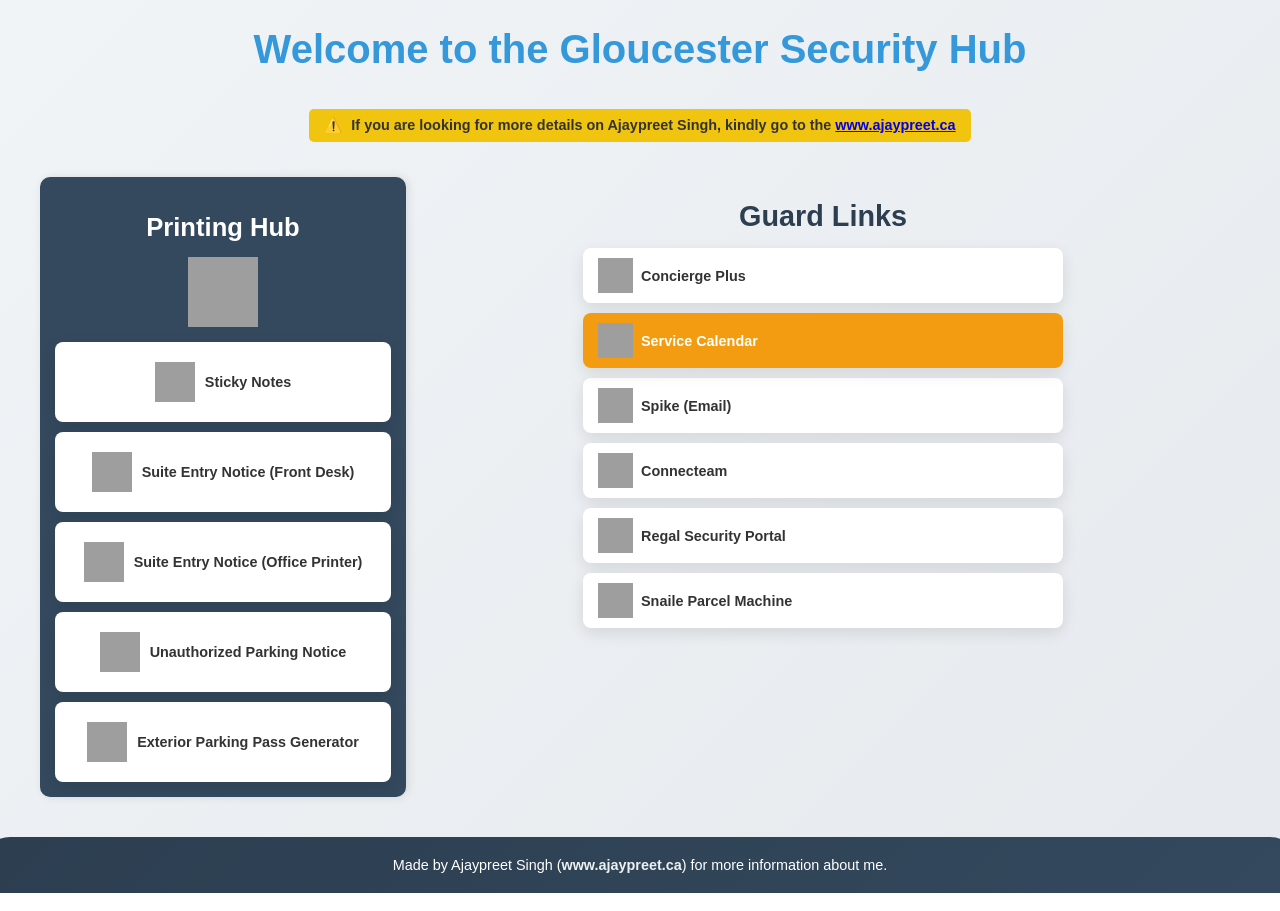
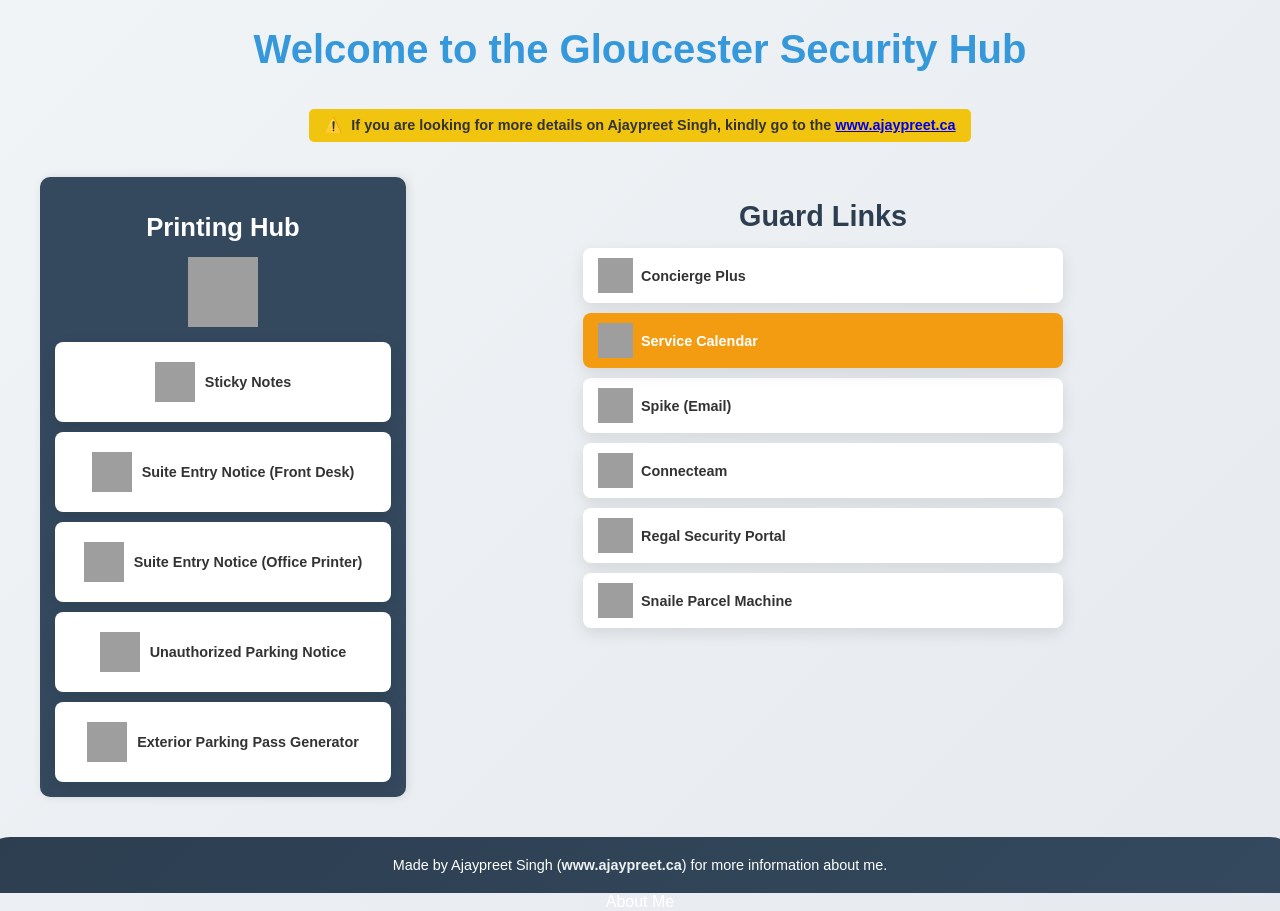
Before and after one commit to ajay3455/gloucester_tools, a plain HTML site: page index.html in a window 1280 px wide. Drawn offline with Linux system fonts and the light colour scheme; grey boxes are pictures that could not be loaded.

Commit message:
Update index.html

```diff
--- a/index.html
+++ b/index.html
@@ -341,6 +341,6 @@
     <footer class="footer">
         Made by Ajaypreet Singh (<a href="https://www.ajaypreet.ca" target="_blank">www.ajaypreet.ca</a>) for more information about me.
     </footer>
-
+<a href="aboutme.html" style="color: white; text-decoration: none;">About Me</a>
 </body>
 </html>
```
